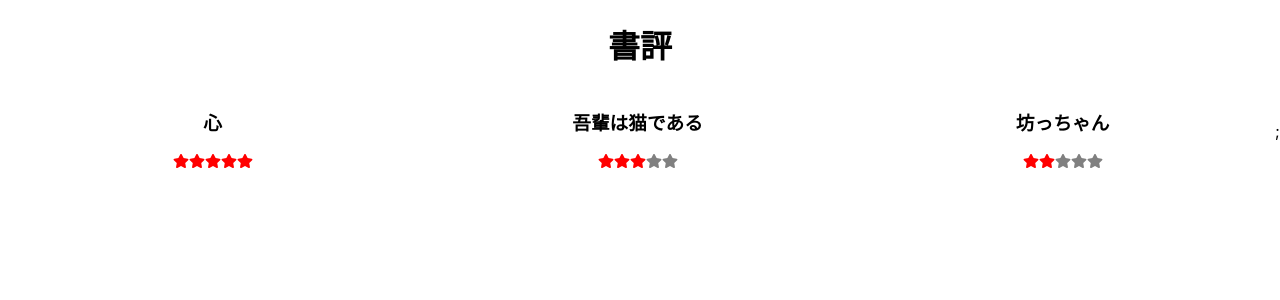
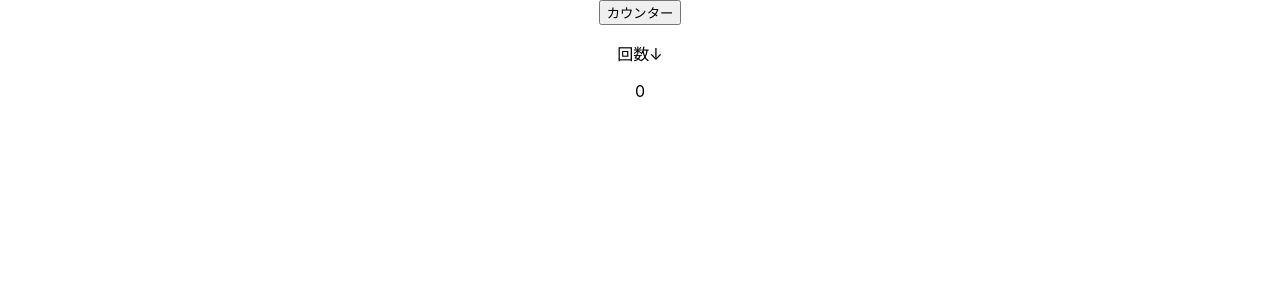
Before and after one commit to sakiko21/sample1, a React (Create React App) app: page / in a window 1280 px wide. Shown: the top 300 px of the page. Built offline with nearby package versions, Linux system fonts and the light colour scheme.

Commit message:
カウントボタンを作成

```diff
--- a/src/App.js
+++ b/src/App.js
@@ -4,21 +4,13 @@ import './App.css';
 import DoubbleButton from './components/DoubbleButton';
 import ReactStars from './components/ReactStars';
 import data from './data.json';
+import CountButton from './components/countButton';
+
 
 function App() {
-  console.log(data);
   return (
-
     <div className="App">
-      <h1>書評</h1>
-      <div className="book-list">
-        {data.map(book => (
-        <div className="book-item" key={book.id}>
-          <h3>{book.name}</h3>
-          <ReactStars totalStars={5} count={book.evaluation}/>
-        </div>
-        ))};
-      </div>
+      <CountButton />
     </div>
   );
 }
--- /dev/null
+++ b/src/components/countButton.js
@@ -0,0 +1,17 @@
+import React, {useState} from "react";
+
+export default function CountButton(){
+    const [count, setCount] = useState(0);
+    const clickButton = () => {
+        setCount(count => (count+1)%11)
+    };
+    return(
+        <div>
+            <button onClick={clickButton}>カウンター</button>
+            <div>
+                <p>回数↓</p>
+                <p> { count } </p>
+            </div>
+        </div>
+    );
+};
```
